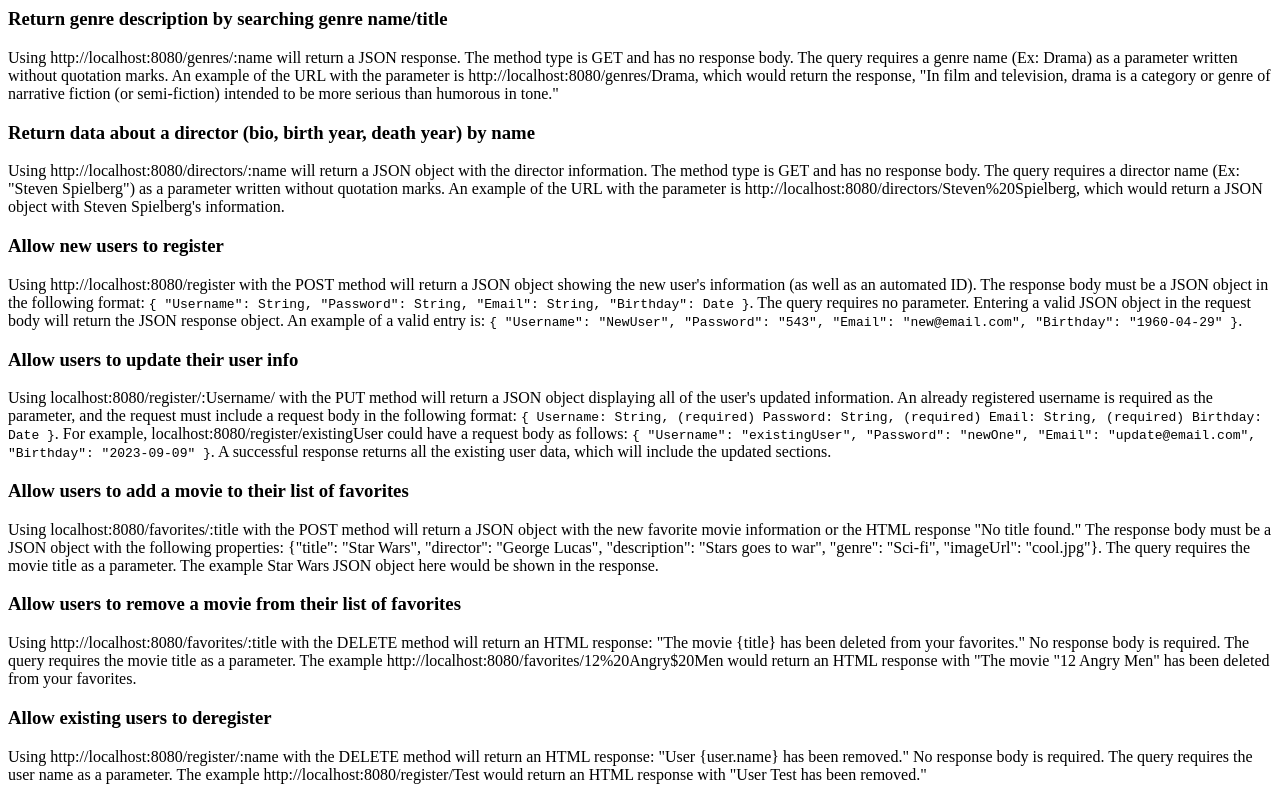
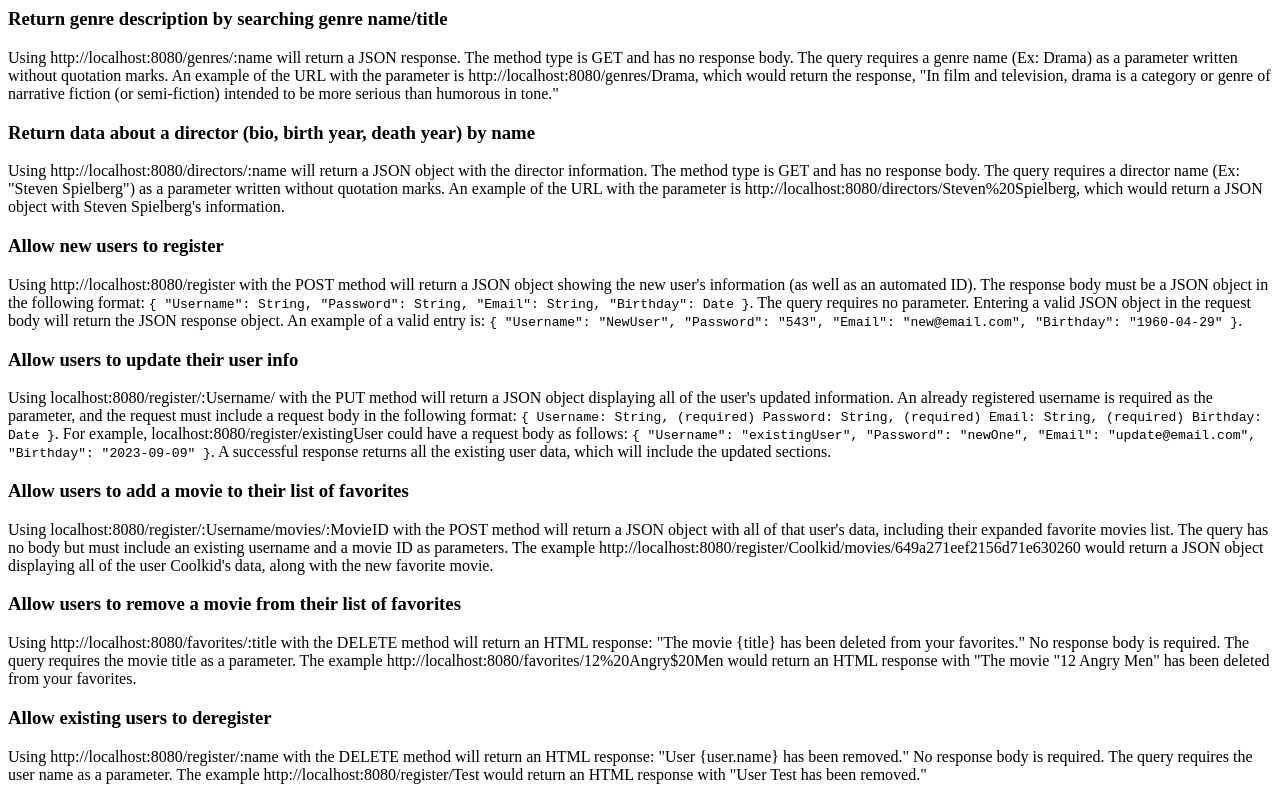
Before and after one commit to kayleebowers/movie-api, a website: page public/documentation.html in a window 1280 px wide. Shown: the part 683-1483 px from the top of the page. Drawn offline with Linux system fonts and the light colour scheme.

Commit message:
docs: update add movie to favorites description

```diff
--- a/public/documentation.html
+++ b/public/documentation.html
@@ -126,7 +126,7 @@
       </div>
     <h3>Allow users to add a movie to their list of favorites</h3>
       <div>
-        <p>Using localhost:8080/favorites/:title with the POST method will return a JSON object with the new favorite movie information or the HTML response "No title found." The response body must be a JSON object with the following properties: {"title": "Star Wars", "director": "George Lucas", "description": "Stars goes to war", "genre": "Sci-fi", "imageUrl": "cool.jpg"}. The query requires the movie title as a parameter. The example Star Wars JSON object here would be shown in the response.</p>
+        <p>Using localhost:8080/register/:Username/movies/:MovieID with the POST method will return a JSON object with all of that user's data, including their expanded favorite movies list. The query has no body but must include an existing username and a movie ID as parameters. The example http://localhost:8080/register/Coolkid/movies/649a271eef2156d71e630260 would return a JSON object displaying all of the user Coolkid's data, along with the new favorite movie.</p>
       </div>
     <h3>Allow users to remove a movie from their list of favorites</h3>
       <div>
```
